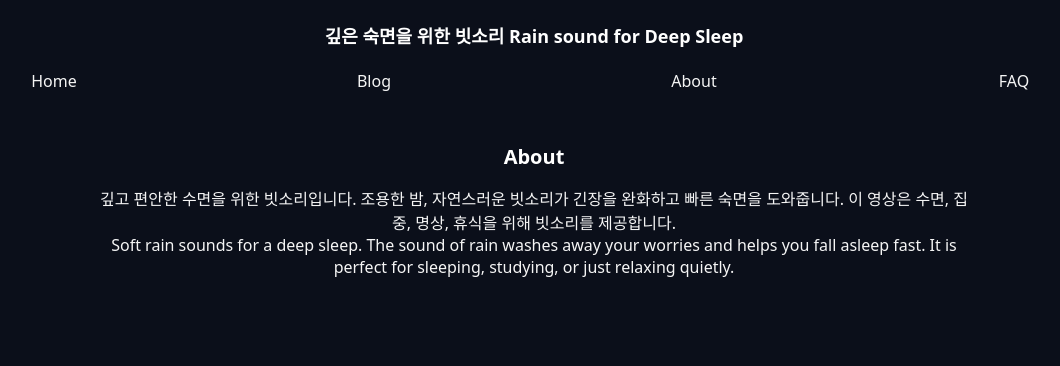
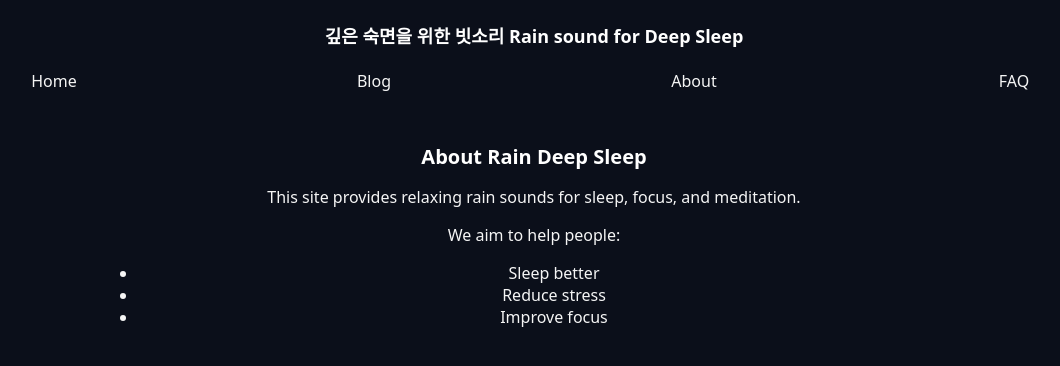
Before and after one commit to choijangwook/rain-deep-sleep, a Jekyll site: the page built from about.md, in a window 1280 px wide. Shown: the top 366 px of the page, without its empty margins (106-1166 px from the left). Built offline with Jekyll 4.4.1, drawn with Linux system fonts in a browser that asks for light colours; our own code applies the rules of GitHub Pages for plain Markdown files.

Commit message:
Update about.md

```diff
--- a/about.md
+++ b/about.md
@@ -1,10 +1,12 @@
 ---
-layout: default
 title: About
-permalink: /about.html
 ---
 
-# About
-깊고 편안한 수면을 위한 빗소리입니다. 조용한 밤, 자연스러운 빗소리가 긴장을 완화하고 빠른 숙면을 도와줍니다.
-이 영상은 수면, 집중, 명상, 휴식을 위해 빗소리를 제공합니다.<br>
-Soft rain sounds for a deep sleep. The sound of rain washes away your worries and helps you fall asleep fast. It is perfect for sleeping, studying, or just relaxing quietly.
+# About Rain Deep Sleep
+
+This site provides relaxing rain sounds for sleep, focus, and meditation.
+
+We aim to help people:
+- Sleep better
+- Reduce stress
+- Improve focus
```
